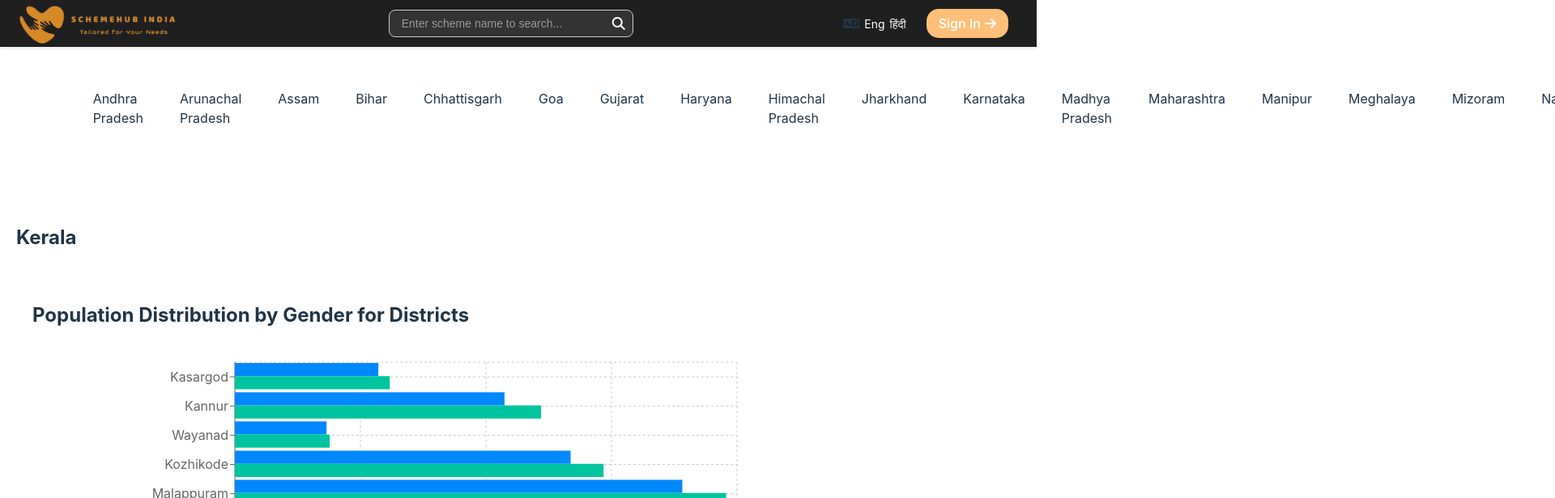
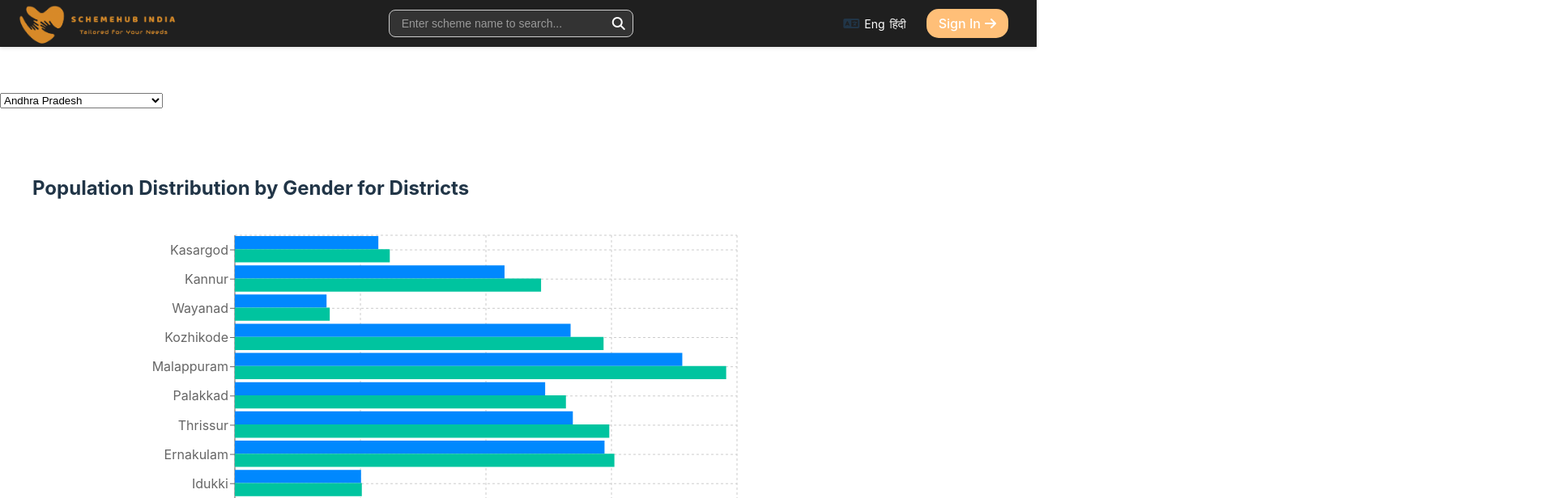
Before and after one commit to shui6540/new-sih, a React (Vite) app: page /population-chart in a window 1280 px wide. Shown: the top 616 px of the page at 81% size, 1920 px wide, since content can reach past the window. Built offline with nearby package versions, Linux system fonts and the light colour scheme.

Commit message:
Update PopulationChart.jsx

```diff
--- a/src/components/PopulationChart.jsx
+++ b/src/components/PopulationChart.jsx
@@ -1,114 +1,118 @@
 import React, { useState } from "react";
 import "./IndianTabs.css";
 import Kerala from "./Kerala"; // Import Kerala component
+// Import other state components as needed
 
 const statesAndUTs = [
-  "Kerala", // Add Kerala at the top for easy access
-  "Andhra Pradesh", "Arunachal Pradesh", "Assam", "Bihar", "Chhattisgarh",
-  "Goa", "Gujarat", "Haryana", "Himachal Pradesh", "Jharkhand", "Karnataka",
-  "Madhya Pradesh", "Maharashtra", "Manipur", "Meghalaya", "Mizoram",
-  "Nagaland", "Odisha", "Punjab", "Rajasthan", "Sikkim", "Tamil Nadu",
-  "Telangana", "Tripura", "Uttar Pradesh", "Uttarakhand", "West Bengal",
-  "Andaman and Nicobar Islands", "Chandigarh", "Dadra and Nagar Haveli",
-  "Daman and Diu", "Delhi", "Lakshadweep", "Puducherry"
+  "Andaman and Nicobar Islands", "Andhra Pradesh", "Arunachal Pradesh", "Assam", "Bihar", "Chhattisgarh",
+  "Chandigarh", "Dadra and Nagar Haveli", "Daman and Diu", "Delhi", "Goa", "Gujarat",
+  "Haryana", "Himachal Pradesh", "Jharkhand", "Karnataka", "Kerala",
+  "Lakshadweep", "Madhya Pradesh", "Maharashtra", "Manipur", "Meghalaya",
+  "Mizoram", "Nagaland", "Odisha", "Punjab", "Rajasthan", "Sikkim",
+  "Tamil Nadu", "Telangana", "Tripura", "Uttar Pradesh", "Uttarakhand",
+  "West Bengal", "Puducherry"
 ];
 
 const PopulationChart = () => {
-  const [activeTab, setActiveTab] = useState(statesAndUTs[0]);
+  const [activeState, setActiveState] = useState("Andhra Pradesh"); // Default to Kerala
+
+  const handleChange = (e) => {
+    setActiveState(e.target.value);
+  };
 
   const renderContent = () => {
-    switch (activeTab) {
+    switch (activeState) {
       case "Kerala":
         return <Kerala />;
+      // Add additional cases for other states' components here
       case "Andhra Pradesh":
-        return <Kerala />;
+        return <Kerala />; // Replace with actual component
       case "Arunachal Pradesh":
-        return <Kerala />;
+        return <div>Data for Arunachal Pradesh</div>; // Replace with actual component
       case "Assam":
-        return <Kerala />;
+        return <div>Data for Assam</div>; // Replace with actual component
       case "Bihar":
-        return <Kerala />;
+        return <div>Data for Bihar</div>; // Replace with actual component
       case "Chhattisgarh":
-        return <Kerala />;
+        return <div>Data for Chhattisgarh</div>; // Replace with actual component
+      case "Chandigarh":
+        return <div>Data for Chandigarh</div>; // Replace with actual component
+      case "Dadra and Nagar Haveli":
+        return <div>Data for Dadra and Nagar Haveli</div>; // Replace with actual component
+      case "Daman and Diu":
+        return <div>Data for Daman and Diu</div>; // Replace with actual component
+      case "Delhi":
+        return <div>Data for Delhi</div>; // Replace with actual component
       case "Goa":
-        return <Kerala />;
+        return <div>Data for Goa</div>; // Replace with actual component
       case "Gujarat":
-        return <Kerala />;
+        return <div>Data for Gujarat</div>; // Replace with actual component
       case "Haryana":
-        return <Kerala />;
+        return <div>Data for Haryana</div>; // Replace with actual component
       case "Himachal Pradesh":
-        return <Kerala />;
+        return <div>Data for Himachal Pradesh</div>; // Replace with actual component
       case "Jharkhand":
-        return <Kerala/>;
+        return <div>Data for Jharkhand</div>; // Replace with actual component
       case "Karnataka":
-        return <Kerala />;
+        return <div>Data for Karnataka</div>; // Replace with actual component
+      case "Lakshadweep":
+        return <div>Data for Lakshadweep</div>; // Replace with actual component
       case "Madhya Pradesh":
-        return <Kerala />;
+        return <div>Data for Madhya Pradesh</div>; // Replace with actual component
       case "Maharashtra":
-        return <Kerala />;
+        return <div>Data for Maharashtra</div>; // Replace with actual component
       case "Manipur":
-        return <Kerala />;
+        return <div>Data for Manipur</div>; // Replace with actual component
       case "Meghalaya":
-        return <Kerala />;
+        return <div>Data for Meghalaya</div>; // Replace with actual component
       case "Mizoram":
-        return <Kerala />;
+        return <div>Data for Mizoram</div>; // Replace with actual component
       case "Nagaland":
-        return <Kerala />;
+        return <div>Data for Nagaland</div>; // Replace with actual component
       case "Odisha":
-        return <Kerala />;
+        return <div>Data for Odisha</div>; // Replace with actual component
       case "Punjab":
-        return <Kerala />;
+        return <div>Data for Punjab</div>; // Replace with actual component
       case "Rajasthan":
-        return <Kerala />;
+        return <div>Data for Rajasthan</div>; // Replace with actual component
       case "Sikkim":
-        return <Kerala />;
+        return <div>Data for Sikkim</div>; // Replace with actual component
       case "Tamil Nadu":
-        return <Kerala />;
+        return <div>Data for Tamil Nadu</div>; // Replace with actual component
       case "Telangana":
-        return <Kerala />;
+        return <div>Data for Telangana</div>; // Replace with actual component
       case "Tripura":
-        return <Kerala />;
+        return <div>Data for Tripura</div>; // Replace with actual component
       case "Uttar Pradesh":
-        return <Kerala />;
+        return <div>Data for Uttar Pradesh</div>; // Replace with actual component
       case "Uttarakhand":
-        return <Kerala />;
+        return <div>Data for Uttarakhand</div>; // Replace with actual component
       case "West Bengal":
-        return <Kerala />;
-      case "Andaman and Nicobar Islands":
-        return <Kerala />;
-      case "Chandigarh":
-        return <Kerala />;
-      case "Dadra and Nagar Haveli":
-        return <Kerala />;
-      case "Daman and Diu":
-        return <Kerala />;
-      case "Delhi":
-        return <Kerala />;
-      case "Lakshadweep":
-        return <Kerala />;
+        return <div>Data for West Bengal</div>; // Replace with actual component
       case "Puducherry":
-        return <Kerala />;
+        return <div>Data for Puducherry</div>; // Replace with actual component
       default:
-        return <p>Data not available for {activeTab}</p>;
+        return <p>No data available for {activeState}</p>;
     }
   };
 
   return (
-    <div>
-      <div className="tabs">
-        {statesAndUTs.map((state, index) => (
-          <div
-            key={index}
-            className={`tab ${activeTab === state ? "active" : ""}`}
-            onClick={() => setActiveTab(state)}
-          >
+    <div >
+
+      <div className="box">
+      <h1>Select a state:</h1>
+      <label htmlFor="state-select"></label>
+      <select id="state-select" value={activeState} onChange={handleChange}>
+        {statesAndUTs.map((state) => (
+          <option key={state} value={state}>
             {state}
-          </div>
+          </option>
         ))}
+      </select>
       </div>
       <div className="content">
-        <h2>{activeTab}</h2>
-        {renderContent()} {/* Conditionally render the content */}
+
+        {renderContent()}
       </div>
     </div>
   );
```
